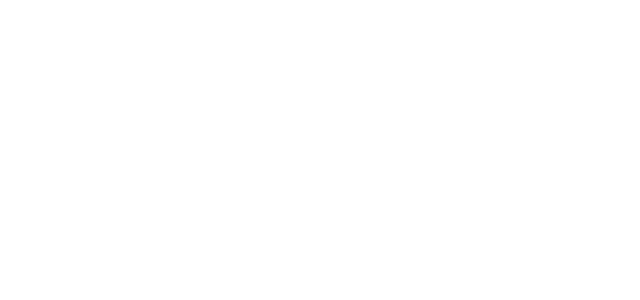
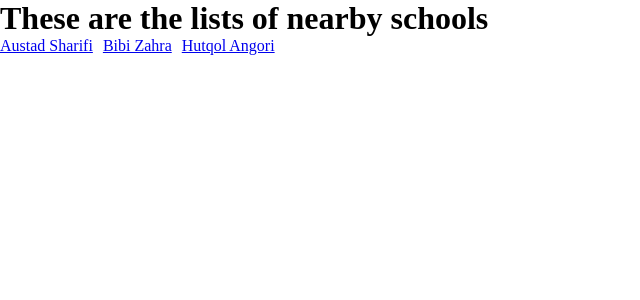
Before and after one commit to Mahtab-217/ReactRouterDom-project, a React (Vite) app: page /maktab in a window 1280 px wide. Before the commit this address had no page. Shown: the top 300 px of the page, without its empty margins (0-640 px from the left). Built offline with nearby package versions, Linux system fonts and the light colour scheme.

Commit message:
updated codes

```diff
--- a/public/db.js
+++ b/public/db.js
@@ -24,7 +24,7 @@
         details: "He is a great studetn"
     },
 ];
-export const schools=[
+export const schoolsList=[
     {
         id: 1,
         name: "Austad Sharifi",
--- /dev/null
+++ b/src/Schools.jsx
@@ -0,0 +1,15 @@
+import { Link } from "react-router-dom"
+import { schoolsList } from "../public/db"
+export default function Schools(){
+    return (
+        <div>
+            <h1>These are the lists of nearby schools</h1>
+            <ul>
+                {schoolsList.map((s)=>(
+                    <Link key={s.id} to="">{s.name}</Link>
+
+                ))}
+            </ul>
+        </div>
+    )
+}
--- a/src/main.jsx
+++ b/src/main.jsx
@@ -7,6 +7,7 @@
 import Contact from './Contact.jsx'
 import Student from './Students.jsx'
 import Details from './Details.jsx'
+import Schools from './Schools.jsx'
 
 createRoot(document.getElementById('root')).render(
   <StrictMode>
@@ -17,6 +18,7 @@
       <Route path='/contact' element={<Contact/>}/>
       <Route path='/student' element={<Student/>}/>
       <Route path='/student/:id' element={<Details/>}/>
+      <Route path='maktab' element={<Schools/>}/>
     </Routes>
     </BrowserRouter>
   </StrictMode>,
```
